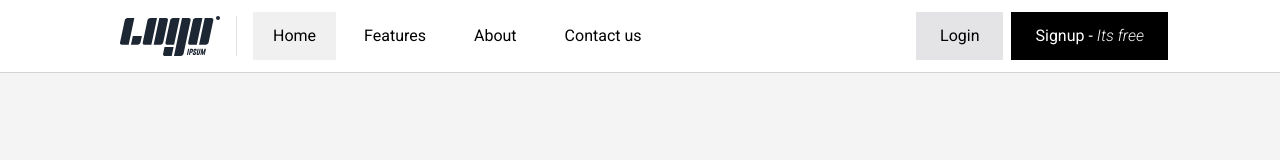
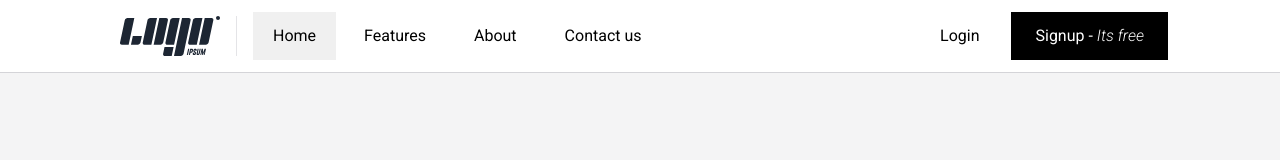
Before and after one commit to SujoyKrHaldar/Short-freely, a React (Vite) app: page / in a window 1280 px wide. Shown: the top 160 px of the page. Built offline with nearby package versions, Linux system fonts and the light colour scheme; no server answers.

Commit message:
update ui

```diff
--- a/src/components/layouts/main/Navbar.jsx
+++ b/src/components/layouts/main/Navbar.jsx
@@ -44,7 +44,7 @@ function Navbar({ openMenu }) {
 
           <nav className="flex items-center gap-2">
             <NavLink
-              className="hidden  mobile:block duration-150 px-6 py-3 bg-zinc-200 laptop:hover:bg-zinc-100 "
+              className="hidden mobile:block duration-150 px-6 py-3 laptop:hover:bg-zinc-100 "
               to={authStatus ? "/dashboard/create" : "/login"}
             >
               {authStatus ? "Create Link" : "Login"}
```
